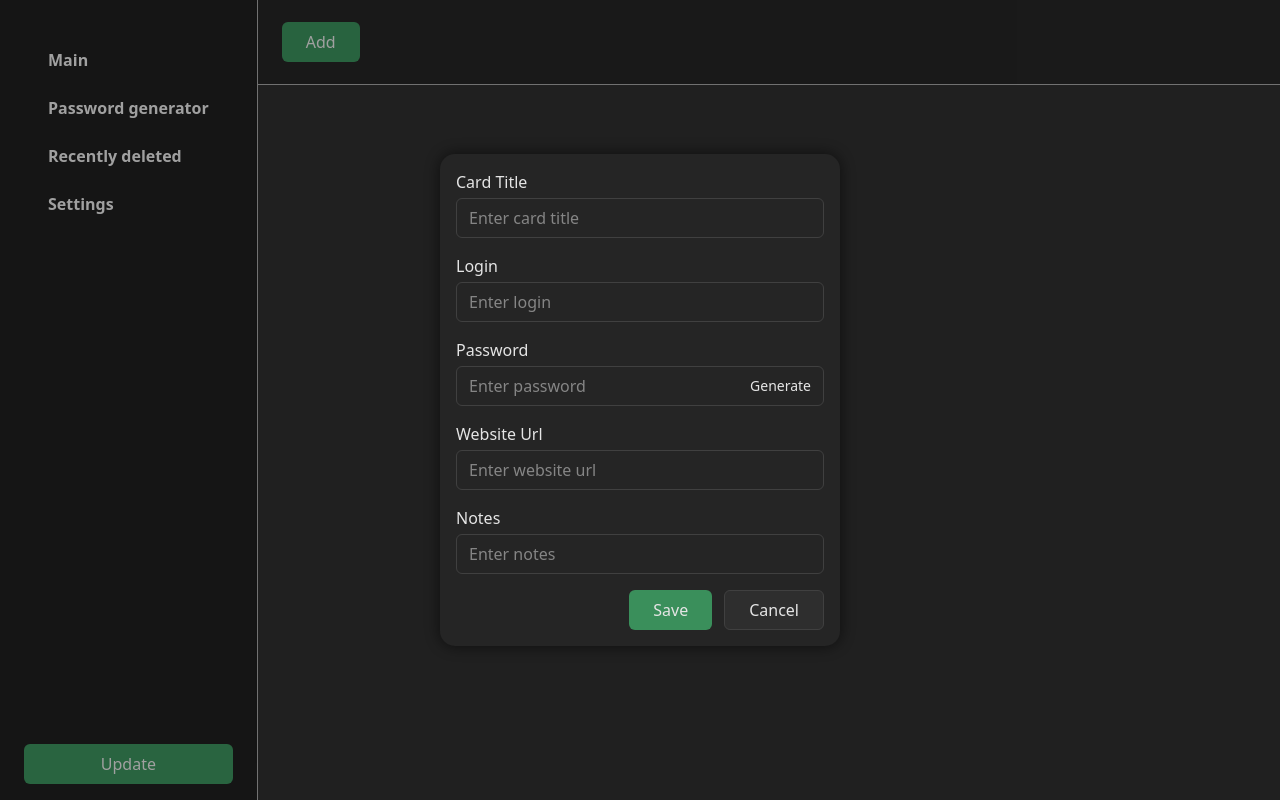
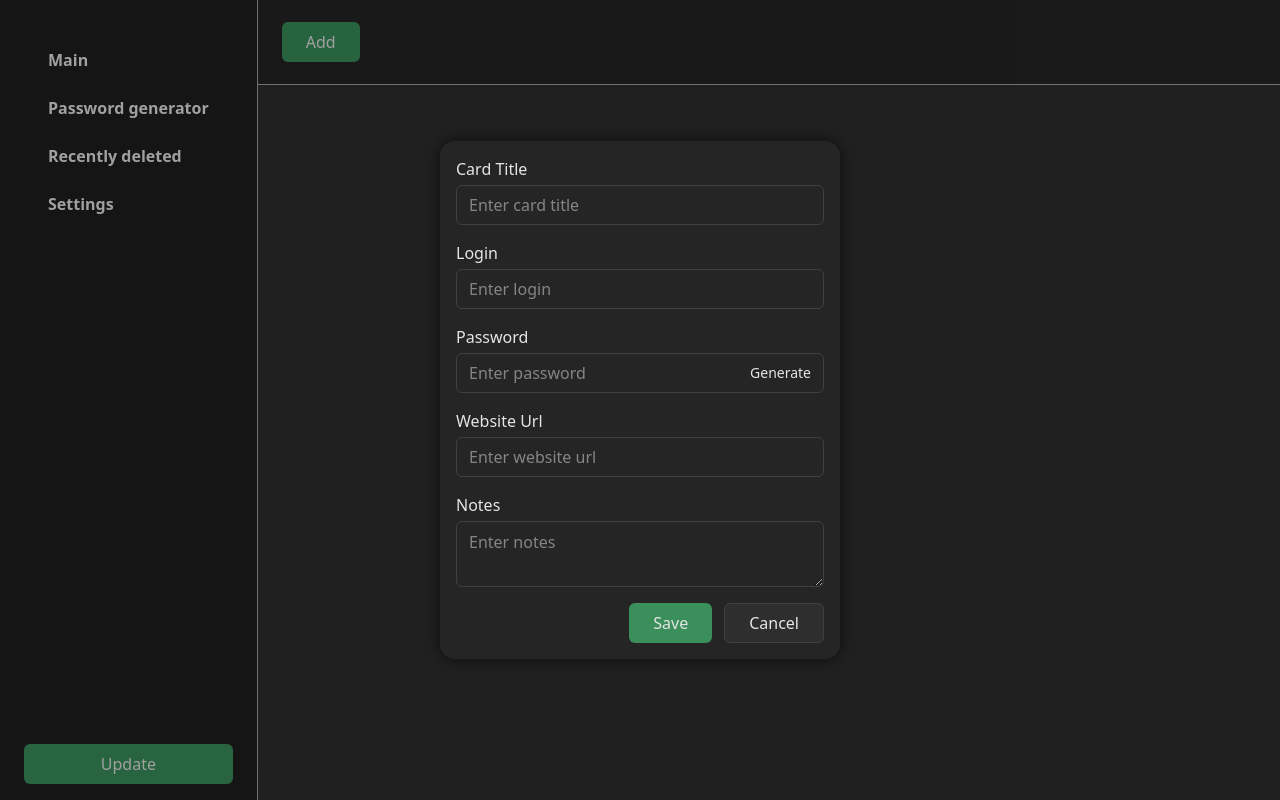
Before and after one commit to Pabl1k/desktop-password-manager, a React (Vite) app: page / in a window 1280 px wide. Both pictures are taken after a click on the button "Add". Built offline with nearby package versions, Linux system fonts and the light colour scheme.

Commit message:
notes field replaced with textarea

```diff
--- a/src/components/CreateCard.tsx
+++ b/src/components/CreateCard.tsx
@@ -71,7 +71,11 @@ const CreateCard: FC<Props> = ({ onSave }) => {
       <Modal open={modalOpen} onClose={handleCancel}>
         <div className="p-4 flex flex-col gap-4">
           {Object.keys(initialCardData).map((field) => {
-            const fieldName = field as keyof WebsiteCardCreate;
+            if (field === 'notes') {
+              return null;
+            }
+
+            const fieldName = field as keyof Omit<WebsiteCardCreate, 'notes'>;
             const fieldTitle = t(titleMapper[fieldName]);
             const suffix = fieldName === 'password' && (
               <button
@@ -95,6 +99,15 @@ const CreateCard: FC<Props> = ({ onSave }) => {
               </div>
             );
           })}
+          <div className="flex flex-col">
+            <span className="capitalize mb-1">{t('notes')}</span>
+            <textarea
+              className="min-h-(--field-height) border border-border rounded-field px-3 py-2 outline-none hover:border-green-main focus-within:border-green-main overflow-hidden"
+              value={newCardData.notes}
+              placeholder={`${t('enter')} ${t('notes').toLowerCase()}`}
+              onChange={(e) => handleChange('notes', e.target.value)}
+            />
+          </div>
         </div>
         <div className="flex justify-end pr-4 mb-4">
           <Button type="add" onClick={handleSave}>
```
